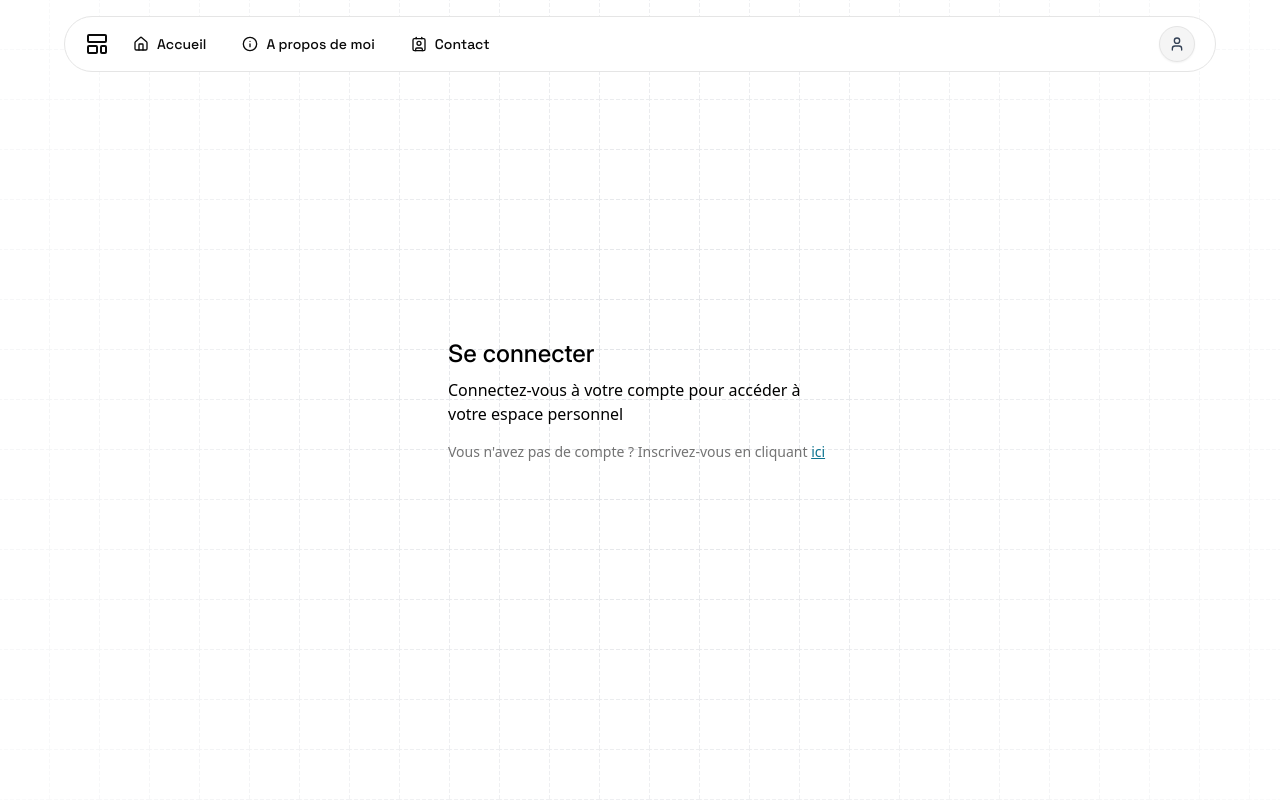
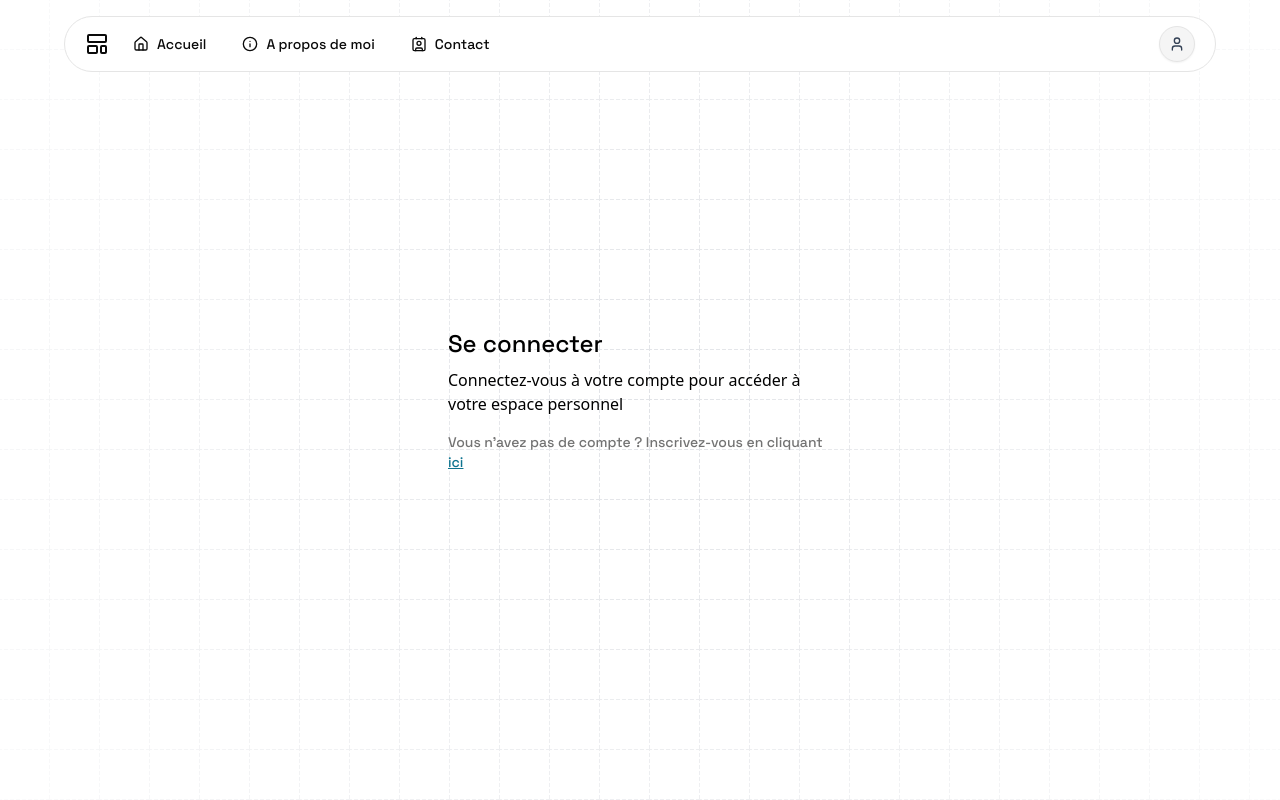
Before and after one commit to CousemaAnjary/dashboard, a Next.js app: page /auth/login in a window 1280 px wide. Built offline with nearby package versions, Linux system fonts and the light colour scheme.

Commit message:
Mise à jour des styles de police dans le formulaire de connexion pour utiliser la police Space Grotesk

```diff
--- a/src/modules/auth/login/components/LoginForm.tsx
+++ b/src/modules/auth/login/components/LoginForm.tsx
@@ -17,11 +17,11 @@ export default function LoginForm() {
     return (
         <>
             <div className="relative p-8 w-full max-w-md">
-                <h1 className="mb-2 text-2xl font-medium font-inter text-black">Se connecter</h1>
+                <h1 className="mb-2 text-2xl font-medium font-spaceGrotesk text-black">Se connecter</h1>
                 <p className="mb-4 text-md text-black">
                     Connectez-vous à votre compte pour accéder à votre espace personnel
                 </p>
-                <p className="mb-4 text-sm  text-muted-foreground">
+                <p className="mb-4 text-sm  font-spaceGrotesk font-medium text-muted-foreground">
                     Vous n&apos;avez pas de compte ? Inscrivez-vous en cliquant <Link href="/auth/register" className="underline text-cyan-700">ici</Link>
                 </p>
             </div>
```
